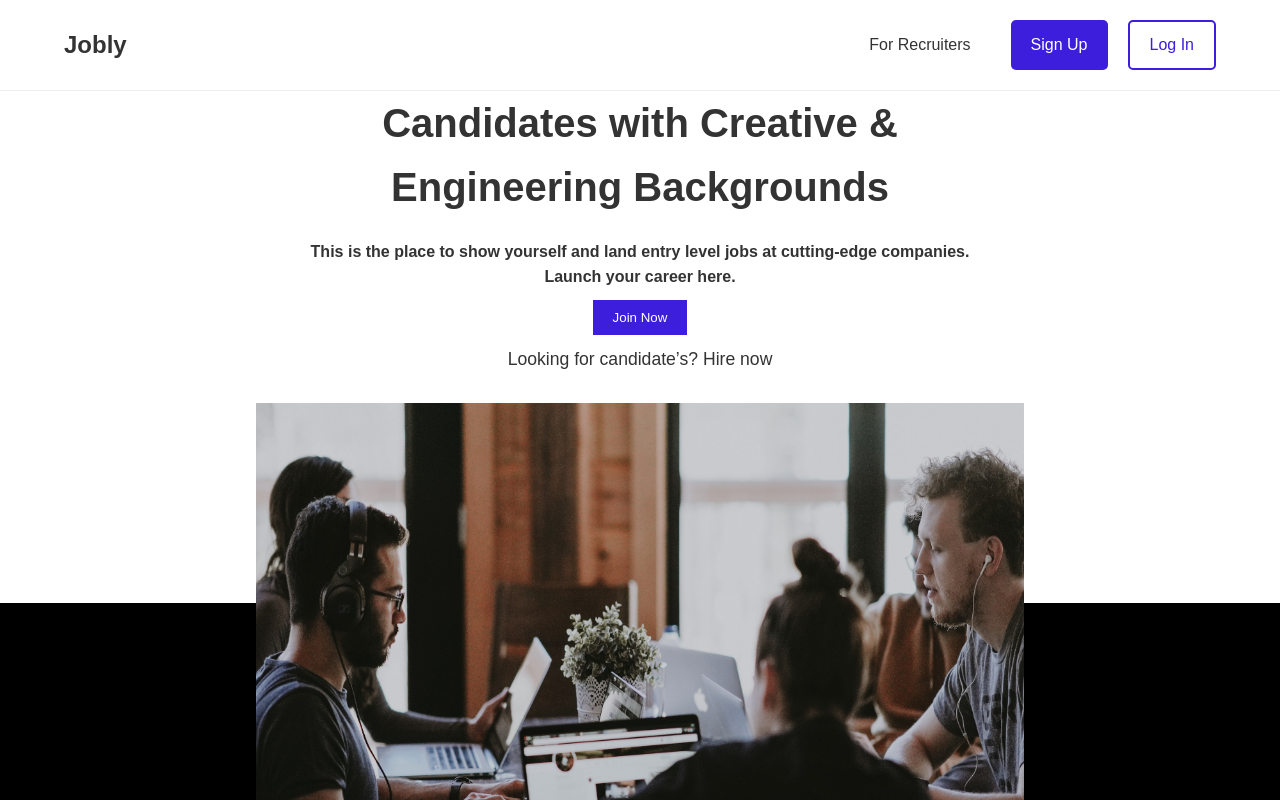
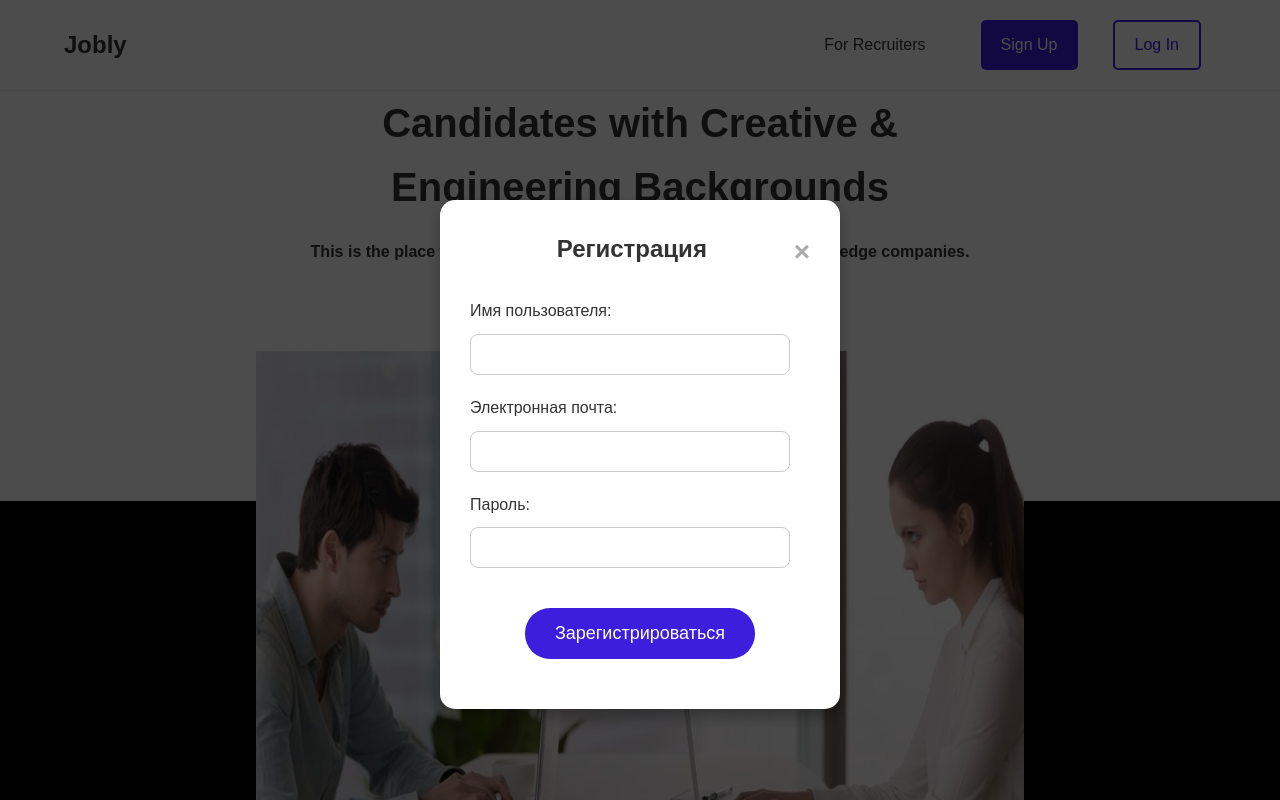
Before and after one commit to aearr22/frontend_tolmachev, a plain HTML site: page index.html in a window 1280 px wide. Both pictures are taken after a click on the link "Sign Up". Shown: the top 800 px of the page. Drawn offline with Linux system fonts and the light colour scheme.

Commit message:
Красота почти всё

```diff
--- a/index.html
+++ b/index.html
@@ -13,11 +13,31 @@
         <div class="logo"><h4>Jobly</h4></div>
         <nav>
             <a href="#" class="for-recruiters">For Recruiters</a>
-            <a href="#" class="sign-up">Sign Up</a>
+            <a href="#" class="sign-up" id="signUpBtn">Sign Up</a>
             <a href="#" class="log-in">Log In</a>
         </nav>
     </div>
 </header>
+    <!----Okno---->
+<div id="signupModal" class="modal">
+    <div class="modal-content">
+        <span class="close" id="closeModal">&times;</span>
+        <h2>Регистрация</h2>
+        <form id="signupForm">
+            <label for="username">Имя пользователя:</label>
+            <input type="text" id="username" name="username" required>
+
+            <label for="email">Электронная почта:</label>
+            <input type="email" id="email" name="email" required>
+
+            <label for="password">Пароль:</label>
+            <input type="password" id="password" name="password" required>
+
+            <button class="buttonokno">Зарегистрироваться</button>
+        </form>
+    </div>
+</div>
+
 <main>
     <!-- Hero Section -->
     <section class="hero">
@@ -29,9 +49,14 @@
         </div>
     </section>
     <!-- Vrote Section -->
-     <section class="bloktem">
-        <img src="img/1.jpg" alt="Hero Image" class="hero-image">
-     </section>
+    <section class="bloktem">
+        <div class="slider">
+            <img src="img/1.jpg" alt="Image 1" class="hero-image active">
+            <img src="img/2.jpg" alt="Image 2" class="hero-image">
+            <img src="img/3.jpg" alt="Image 3" class="hero-image">
+        </div>
+
+    </section>
     <!-- Quote Section -->
     <section class="quote">
         <div class="container">
@@ -113,5 +138,6 @@
             </div>
         </div>
     </footer>
+    <script src="scripts/script.js"></script>
 </body>
 </html>
--- /dev/null
+++ b/scripts/script.js
@@ -0,0 +1,72 @@
+//OKNO
+// Получаем элементы модального окна и кнопки
+var modal = document.getElementById("signupModal");
+var btn = document.getElementById("signUpBtn");
+var span = document.getElementById("closeModal");
+
+// Когда пользователь нажимает на кнопку "Sign Up", открываем модальное окно
+btn.onclick = function(event) {
+    event.preventDefault(); // Предотвращаем переход по ссылке
+    modal.style.display = "block";
+}
+
+// Когда пользователь нажимает на (x), закрываем модальное окно
+span.onclick = function() {
+    modal.style.display = "none";
+}
+
+// Когда пользователь кликает в любом месте вне модального окна, закрываем его
+window.onclick = function(event) {
+    if (event.target == modal) {
+        modal.style.display = "none";
+    }
+}
+
+// Обработка отправки формы
+document.getElementById("signupForm").onsubmit = function(event) {
+    event.preventDefault(); // Предотвращаем стандартное поведение формы
+    alert("Регистрация успешно выполнена!"); // Здесь можно добавить свою логику
+};
+
+
+
+
+
+///SLIDER
+let currentSlide = 0;
+const slides = document.querySelectorAll('.hero-image');
+const totalSlides = slides.length;
+
+// Функция для отображения текущего слайда
+function showSlide(index) {
+    slides.forEach((slide, i) => {
+        slide.classList.remove('active');
+        if (i === index) {
+            slide.classList.add('active');
+        }
+    });
+}
+
+// Функция для изменения слайда
+function changeSlide(direction) {
+    currentSlide += direction;
+
+    if (currentSlide < 0) {
+        currentSlide = totalSlides - 1; // Переход к последнему слайду
+    } else if (currentSlide >= totalSlides) {
+        currentSlide = 0; // Переход к первому слайду
+    }
+
+    showSlide(currentSlide);
+}
+
+// Автоматическое переключение слайдов
+function autoChangeSlide() {
+    changeSlide(1); // Переключаем на следующий слайд
+}
+
+// Инициализация первого слайда
+showSlide(currentSlide);
+
+// Устанавливаем интервал для автоматического переключения слайдов (например, каждые 3 секунды)
+setInterval(autoChangeSlide, 3000);
--- a/styles/style.css
+++ b/styles/style.css
@@ -76,6 +76,7 @@ header nav .log-in:hover {
 /* Hero Section */
 .hero {
     text-align: center;
+    margin-bottom: 10%;
 
 }
 
@@ -106,34 +107,147 @@ header nav .log-in:hover {
     margin-top: 40px;
 }
 
+/*Okno */
+nav a {
+    margin: 0 15px;
+    text-decoration: none;
+    color: #333;
+}
+
+.buttonokno {
+    background-color: #3D1EDD; /* Синий фон для кнопки */
+    color: #fff; /* Белый текст */
+    padding: 15px 30px; /* Увеличенные отступы для кнопки */
+    border-radius: 25px; /* Закругленные углы */
+    cursor: pointer; /* Указатель при наведении */
+    margin: 20px auto; /* Отступ сверху и снизу, авто для центрирования */
+    display: block; /* Делаем кнопку блочным элементом для центрирования */
+    text-align: center; /* Центрируем текст внутри кнопки */
+    border: none; /* Убираем границу */
+    font-size: 18px; /* Увеличенный размер шрифта */
+    transition: background-color 0.3s ease; /* Плавный переход цвета фона */
+}
+
+.buttonokno:hover {
+    background-color: #2b0f9e; /* Цвет кнопки при наведении */
+}
+
+.modal {
+    display: none; /* Скрыть модальное окно по умолчанию */
+    position: fixed;
+    z-index: 1;
+    left: 0;
+    top: 0;
+    width: 100%;
+    height: 100%;
+    overflow: auto;
+    background-color: rgba(0, 0, 0, 0.7); /* Более темный полупрозрачный фон */
+}
+
+.modal-content {
+    background-color: #ffffff; /* Белый фон для содержимого */
+    margin: auto;
+    padding: 30px; /* Увеличенный отступ */
+    border-radius: 15px; /* Закругленные углы */
+    box-shadow: 0 8px 16px rgba(0, 0, 0, 0.3); /* Более выраженная тень */
+    width: 400px; /* Ширина модального окна */
+    position: relative;
+    top: 25%;
+}
+
+.close {
+    color: #aaa;
+    float: right;
+    font-size: 28px;
+    font-weight: bold;
+}
+
+.close:hover,
+.close:focus {
+    color: #000; /* Цвет при наведении */
+}
+
+h2 {
+    text-align: center;
+    color: #333; /* Цвет заголовка */
+    margin-bottom: 30px; /* Увеличенный отступ снизу для заголовка */
+}
+
+label {
+    display: block;
+    margin-bottom: 10px; /* Добавлен отступ между меткой и полем ввода */
+}
+
+input[type=text],
+input[type=email],
+input[type=password] {
+    width: calc(100% - 20px); /* Учитываем отступы */
+    padding: 12px; /* Увеличенный отступ внутри полей ввода */
+    margin-bottom: 20px; /* Отступ между полями ввода и кнопкой */
+    border-radius: 8px; /* Закругленные углы для полей ввода */
+    border: 1px solid #ccc; /* Цвет границы */
+    transition: border-color 0.3s ease; /* Плавный переход цвета границы */
+}
+
+input[type=text]:focus,
+input[type=email]:focus,
+input[type=password]:focus {
+    border-color: #007BFF; /* Цвет границы при фокусе */
+}
+
 /*Vrote Section */
+body {
+    margin: 0;
+    font-family: Arial, sans-serif;
+}
 
 .bloktem {
     position: relative; /* Позволяет использовать абсолютное позиционирование для изображения */
     height: 600px; /* Задайте высоту блока по вашему усмотрению */
     background-color: black; /* Черный фон */
-    overflow: hidden; /* Скрывает часть изображения, выходящую за пределы блока */
+    margin-top: 50px; /* Отступ сверху для блока слайдера */
 }
-.bloktem::before{
-    content: "";
-    position: absolute;
-    bottom: -50px;
-    left: 0;
-    width: 100%;
-    height: 150%;
-    background:linear-gradient(to top, black 50%, white 50%);
+
+.slider {
+    position: relative;
+    height: 100%; /* Высота слайдера равна высоте родительского блока */
 }
 
 .hero-image {
     position: absolute; /* Позволяет позиционировать изображение относительно родительского блока */
-    top: 40%; /* Центрирует изображение по вертикали */
+    top: -150px; /* Поднимаем изображение выше блока */
     left: 50%; /* Центрирует изображение по горизонтали */
-    transform: translate(-50%, -50%); /* Сдвигает изображение влево и вверх на 50% его ширины и высоты для центрирования */
+    transform: translate(-50%, 0); /* Сдвигает изображение влево на 50% его ширины для центрирования */
     max-width: none; /* Убираем ограничение по ширине */
-    width: 60%; /* Автоматическая ширина для сохранения пропорций */
-    height: 100%; /* Устанавливаем высоту изображения на 50% высоты родительского блока */
+    width:60%; /* Автоматическая ширина для сохранения пропорций */
+    height: 600px; /* Устанавливаем высоту изображения на автоматическую для сохранения пропорций */
+    opacity: 0; /* Скрываем все изображения по умолчанию */
+    transition: opacity 0.5s ease; /* Плавный переход при смене изображения */
 }
 
+.hero-image.active {
+    opacity: 1; /* Показываем активное изображение */
+}
+
+button.prev,
+button.next {
+    position: absolute;
+    top: 50%;
+    transform: translateY(-50%);
+    background-color: rgba(255, 255, 255, 0.7); /* Полупрозрачный фон кнопок */
+    border: none; /* Убираем границу */
+    cursor: pointer;
+    font-size: 30px; /* Размер шрифта для стрелок */
+    padding: 10px;
+}
+
+button.prev {
+    left: 10px; /* Расположение кнопки "Назад" */
+}
+
+button.next {
+    right: 10px; /* Расположение кнопки "Вперед" */
+}
 /* Quote Section */
 .quote {
     background-color: #f1f1f1;
```
Also changed, not shown: img/2.jpg (added), img/3.jpg (added).
